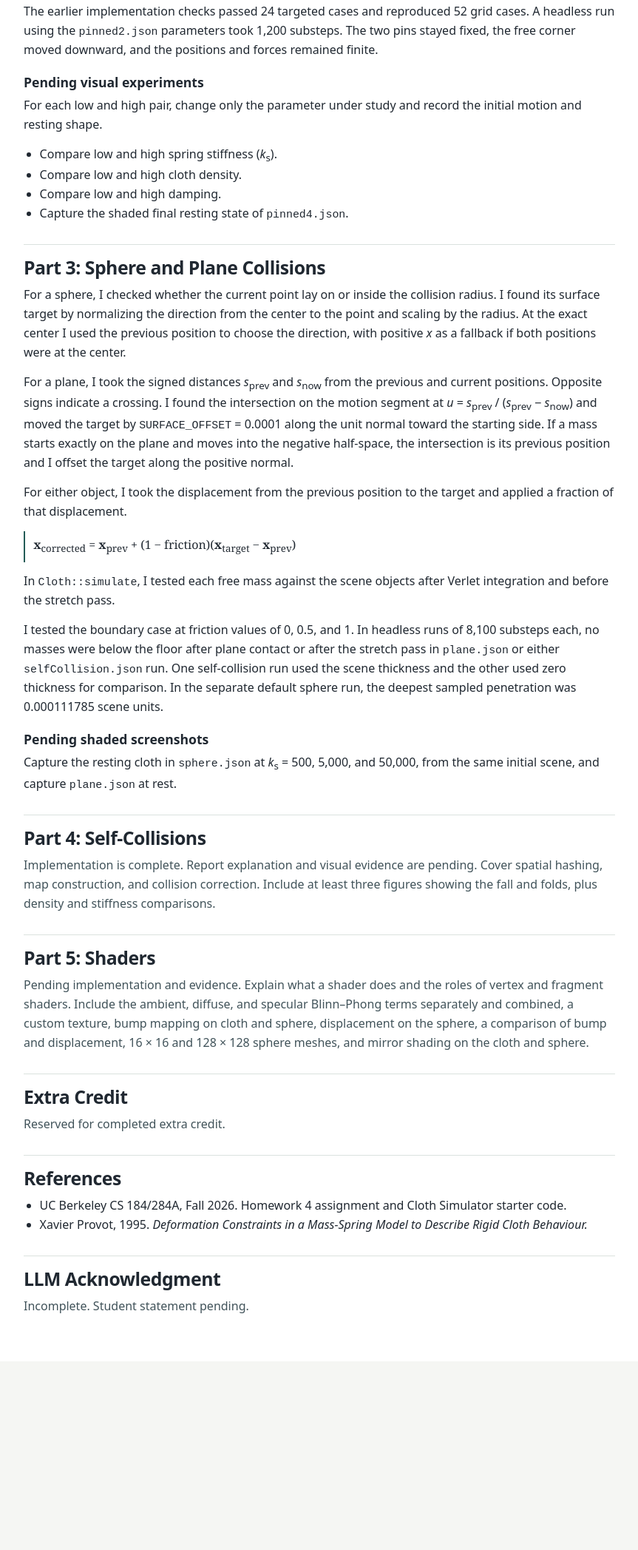
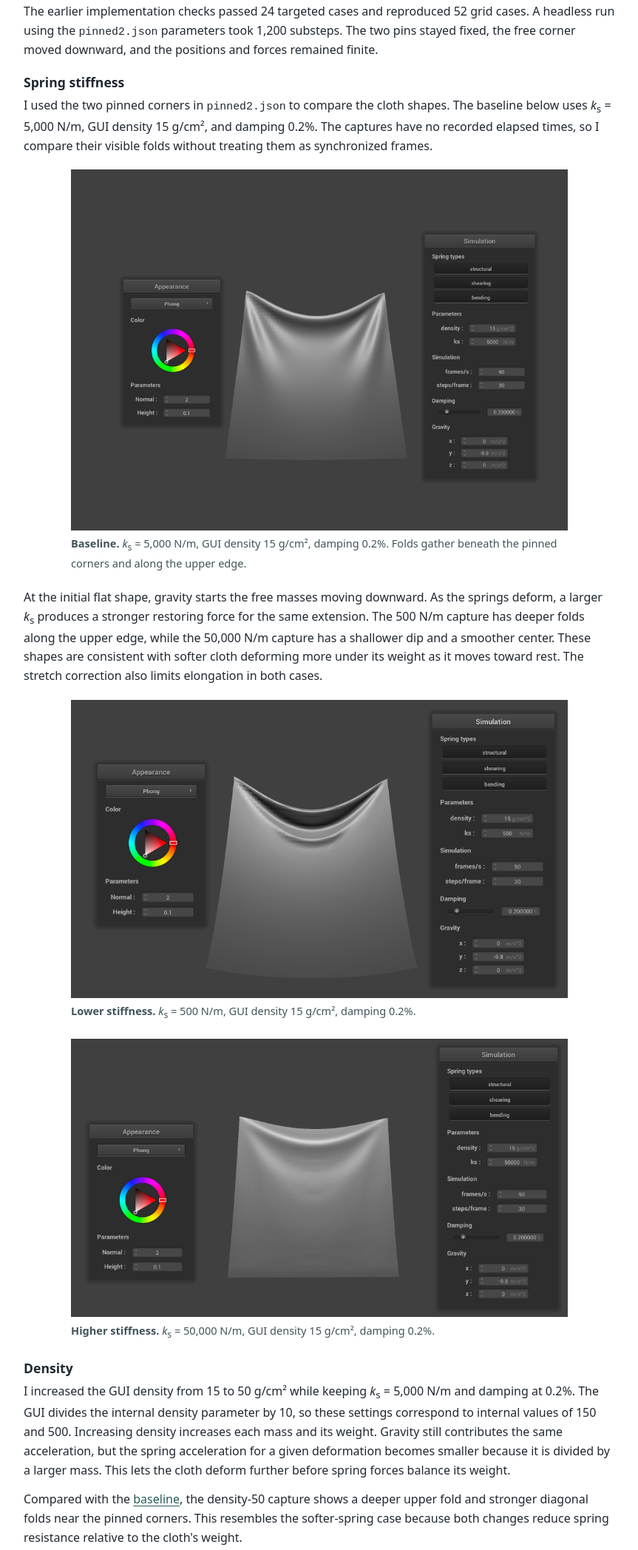
Before and after one commit to cal-cs184-student/hw4-la-li-lu-le-lo-writeup, a plain HTML site: page index.html in a window 1280 px wide. Shown: the part 3516-5611 px from the top of the page at 74% size, without its empty margins (208-1071 px from the left). Before the commit the page ends 5356 px from the top, so only its background shows below. Drawn offline with Linux system fonts and the light colour scheme.

Commit message:
Complete Part 2 cloth simulation comparisons

```diff
--- a/index.html
+++ b/index.html
@@ -87,14 +87,44 @@
     <p>I converted the damping percentage to <i>d</i> by dividing it by 100. I used Δ<i>t</i> = 1 / (frames per second × substeps per frame), saved the old current position, and then assigned the new one. I skipped pinned masses in the position update.</p>
     <p>I used one Provot stretch pass over all springs. If a spring was longer than 1.1ℓ<sub>0</sub>, I moved its free endpoints toward each other by the excess length in total. Two free endpoints shared the correction equally. If one endpoint was pinned, the other took the full correction. Two pinned endpoints stayed fixed. A later correction can move an endpoint shared by a spring I already checked, so one pass does not guarantee the bound everywhere at the end of the substep.</p>
     <p>The earlier implementation checks passed 24 targeted cases and reproduced 52 grid cases. A headless run using the <code>pinned2.json</code> parameters took 1,200 substeps. The two pins stayed fixed, the free corner moved downward, and the positions and forces remained finite.</p>
-    <h3>Pending visual experiments</h3>
-    <p>For each low and high pair, change only the parameter under study and record the initial motion and resting shape.</p>
-    <ul>
-      <li>Compare low and high spring stiffness (<i>k</i><sub>s</sub>).</li>
-      <li>Compare low and high cloth density.</li>
-      <li>Compare low and high damping.</li>
-      <li>Capture the shaded final resting state of <code>pinned4.json</code>.</li>
-    </ul>
+    <h3>Spring stiffness</h3>
+    <p>I used the two pinned corners in <code>pinned2.json</code> to compare the cloth shapes. The baseline below uses <i>k</i><sub>s</sub> = 5,000 N/m, GUI density 15 g/cm², and damping 0.2%. The captures have no recorded elapsed times, so I compare their visible folds without treating them as synchronized frames.</p>
+    <figure id="part-2-baseline">
+      <img src="assets/part_2_manual_baseline.png" width="2084" height="1512" alt="Shaded cloth hanging from two corners with baseline simulation parameters">
+      <figcaption><strong>Baseline.</strong> <i>k</i><sub>s</sub> = 5,000 N/m, GUI density 15 g/cm², damping 0.2%. Folds gather beneath the pinned corners and along the upper edge.</figcaption>
+    </figure>
+    <p>At the initial flat shape, gravity starts the free masses moving downward. As the springs deform, a larger <i>k</i><sub>s</sub> produces a stronger restoring force for the same extension. The 500 N/m capture has deeper folds along the upper edge, while the 50,000 N/m capture has a shallower dip and a smoother center. These shapes are consistent with softer cloth deforming more under its weight as it moves toward rest. The stretch correction also limits elongation in both cases.</p>
+    <figure>
+      <img src="assets/part_2_manual_ks_500.png" width="1876" height="1126" alt="Two-corner cloth with pronounced upper folds at spring stiffness 500 N/m">
+      <figcaption><strong>Lower stiffness.</strong> <i>k</i><sub>s</sub> = 500 N/m, GUI density 15 g/cm², damping 0.2%.</figcaption>
+    </figure>
+    <figure>
+      <img src="assets/part_2_manual_ks_50000.png" width="1944" height="1090" alt="Two-corner cloth with a shallow upper dip at spring stiffness 50000 N/m">
+      <figcaption><strong>Higher stiffness.</strong> <i>k</i><sub>s</sub> = 50,000 N/m, GUI density 15 g/cm², damping 0.2%.</figcaption>
+    </figure>
+
+    <h3>Density</h3>
+    <p>I increased the GUI density from 15 to 50 g/cm² while keeping <i>k</i><sub>s</sub> = 5,000 N/m and damping at 0.2%. The GUI divides the internal density parameter by 10, so these settings correspond to internal values of 150 and 500. Increasing density increases each mass and its weight. Gravity still contributes the same acceleration, but the spring acceleration for a given deformation becomes smaller because it is divided by a larger mass. This lets the cloth deform further before spring forces balance its weight.</p>
+    <p>Compared with the <a href="#part-2-baseline">baseline</a>, the density-50 capture shows a deeper upper fold and stronger diagonal folds near the pinned corners. This resembles the softer-spring case because both changes reduce spring resistance relative to the cloth's weight.</p>
+    <figure>
+      <img src="assets/part_2_manual_density_50.png" width="1924" height="1074" alt="Cloth with a deep upper fold at GUI density 50 grams per square centimeter">
+      <figcaption><strong>Higher density.</strong> GUI density 50 g/cm², internal density 500, <i>k</i><sub>s</sub> = 5,000 N/m, damping 0.2%.</figcaption>
+    </figure>
+
+    <h3>Damping</h3>
+    <p>I compared the baseline's 0.2% damping with 1.0%. In the Verlet update, these settings multiply the previous displacement by 0.998 and 0.99 per substep. Increasing damping removes more of the carried-over motion, suppressing swinging and oscillation as the cloth approaches rest. Once the masses stop moving, that displacement term vanishes.</p>
+    <p>The 1.0% capture has a broad, smooth center and fewer pronounced upper folds than the baseline. A still image cannot establish how quickly the motion decayed, so this shape illustrates the higher-damping setting without providing a measured settling time.</p>
+    <figure>
+      <img src="assets/part_2_manual_damping_1_percent.png" width="2022" height="1074" alt="Two-corner cloth with a smooth center at damping 1.0 percent">
+      <figcaption><strong>Higher damping.</strong> Damping 1.0%, <i>k</i><sub>s</sub> = 5,000 N/m, GUI density 15 g/cm². The baseline figure shows the 0.2% setting.</figcaption>
+    </figure>
+
+    <h3>Four pinned corners</h3>
+    <p>In the resting view of <code>pinned4.json</code>, the four fixed corners support a smooth, bowl-shaped surface. The center sags under gravity while the corners remain at their initial positions.</p>
+    <figure>
+      <img src="assets/part_2_manual_pinned4_rest.png" width="2290" height="1660" alt="Shaded cloth sagging into a bowl between four pinned corners">
+      <figcaption><strong>Four-corner resting state.</strong> <code>pinned4.json</code>, <i>k</i><sub>s</sub> = 5,000 N/m, GUI density 15 g/cm², damping 0.2%, shown with Phong shading.</figcaption>
+    </figure>
   </section>
 
   <section id="part-3">
```
Also changed, not shown: assets/part_2_manual_baseline.png (added), assets/part_2_manual_damping_1_percent.png (added), assets/part_2_manual_density_50.png (added), assets/part_2_manual_ks_500.png (added), assets/part_2_manual_ks_50000.png (added), assets/part_2_manual_pinned4_rest.png (added).
